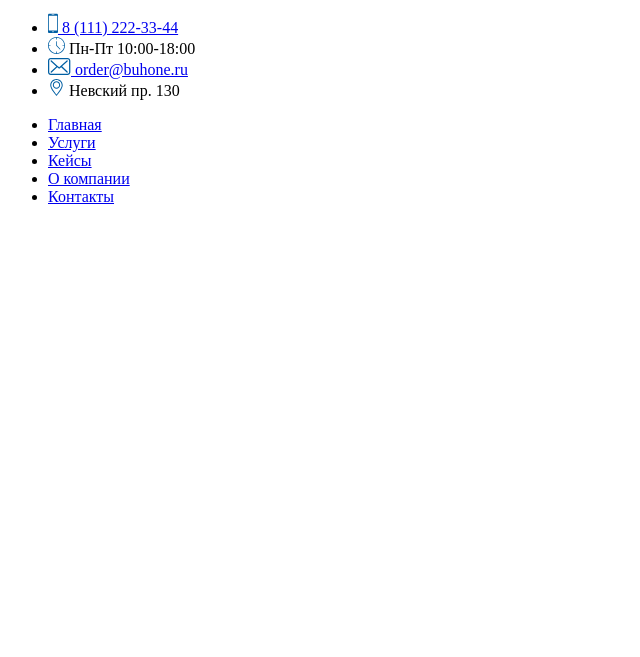
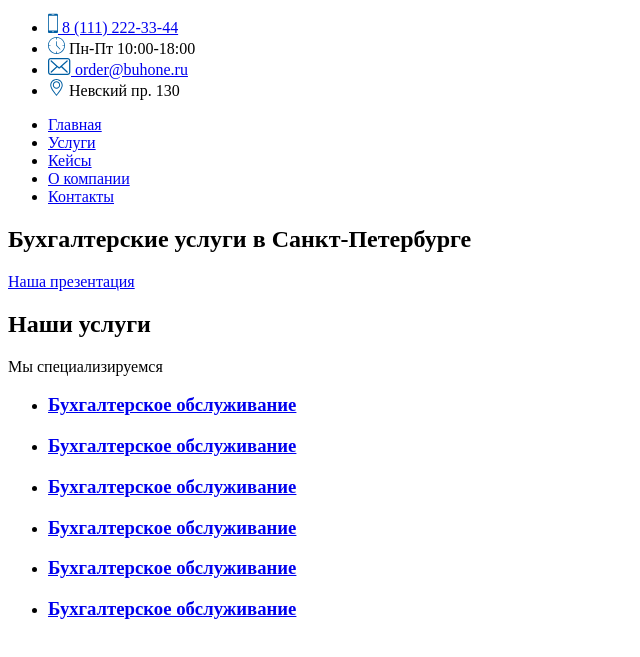
Before and after one commit to VitaC0de/test-html-css, a plain HTML site: page index.html in a window 1280 px wide. Shown: the part 89-746 px from the top of the page, without its empty margins (0-640 px from the left). Drawn offline with Linux system fonts and the light colour scheme.

Commit message:
Update index.html
Add 2 sections

```diff
--- a/index.html
+++ b/index.html
@@ -46,5 +46,28 @@
 		</nav>
 
 	</header>
+
+	<main>
+
+		<section>
+			<h1>Бухгалтерские услуги в Санкт-Петербурге</h1>
+			<div><a href="*">Наша презентация</a></div>
+		</section>
+
+		<section>
+			<h2>Наши услуги</h2>
+			<p>Мы специализируемся</p>
+
+			<ul>
+				<li><a href="*"><h3>Бухгалтерское обслуживание</h3></a></li>
+				<li><a href="*"><h3>Бухгалтерское обслуживание</h3></a></li>
+				<li><a href="*"><h3>Бухгалтерское обслуживание</h3></a></li>
+				<li><a href="*"><h3>Бухгалтерское обслуживание</h3></a></li>
+				<li><a href="*"><h3>Бухгалтерское обслуживание</h3></a></li>
+				<li><a href="*"><h3>Бухгалтерское обслуживание</h3></a></li>
+			</ul>
+		</section>
+
+	</main>
 </body>
 </html>
```
